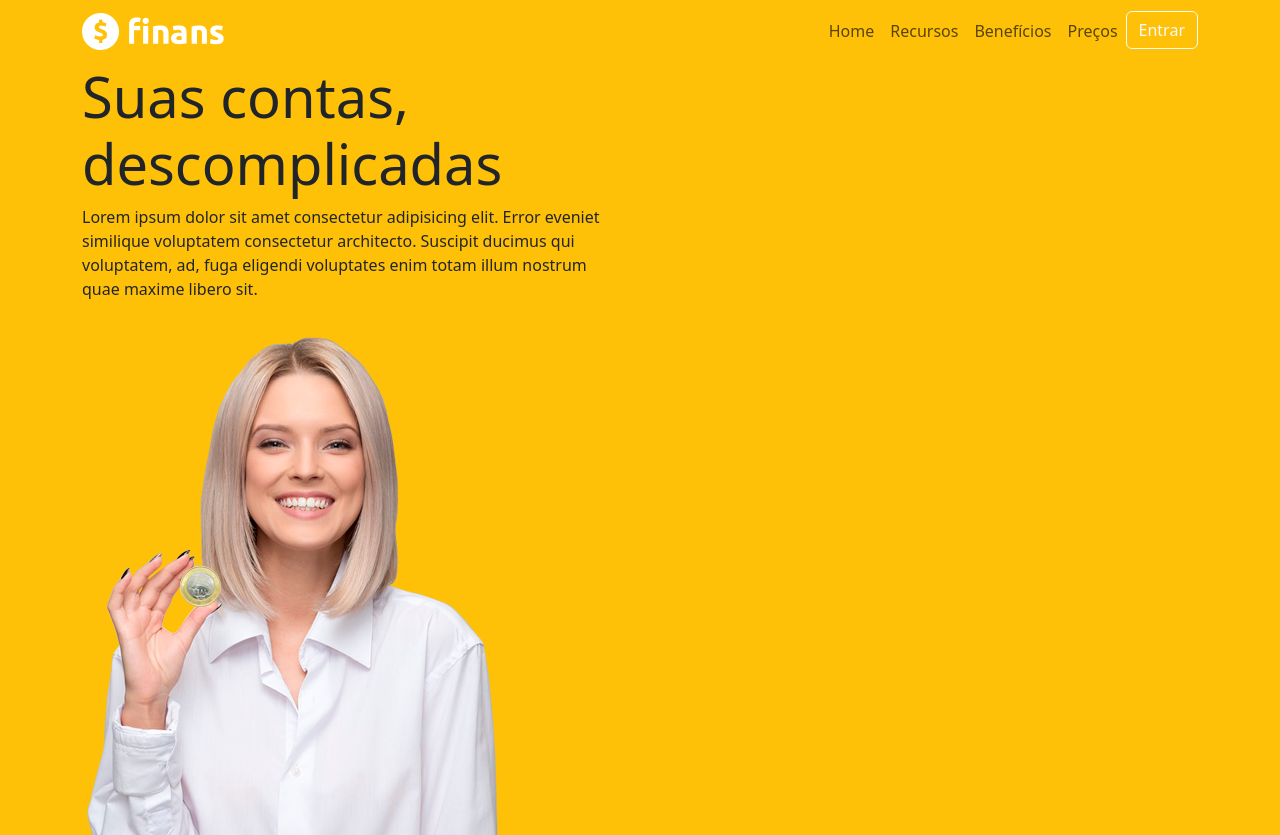
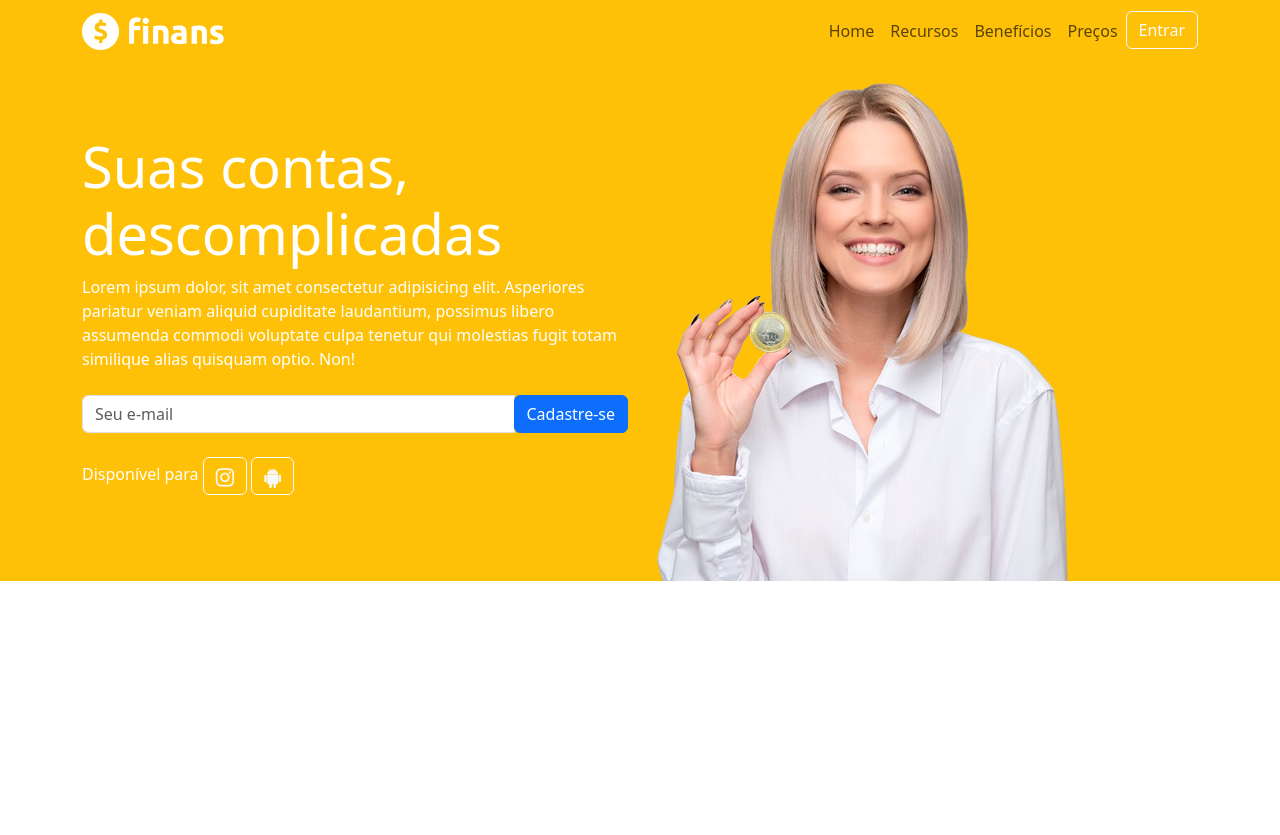
Before and after one commit to ViviBraga/SiteFinans, a plain HTML site: page index.html in a window 1280 px wide. After the commit the page ends 800 px from the top, so only its background shows below. Drawn offline with nearby package versions, Linux system fonts and the light colour scheme.

Commit message:
conteudo principal

```diff
--- a/index.html
+++ b/index.html
@@ -61,12 +61,33 @@
                 <div class="col-md-6 d-flex">
                     <div class="align-self-center">
                         <h1 class="display-4">Suas contas, descomplicadas</h1>
-                        <p>Lorem ipsum dolor sit amet consectetur adipisicing elit. Error eveniet similique voluptatem consectetur architecto. Suscipit ducimus qui voluptatem, ad, fuga eligendi voluptates enim totam illum nostrum quae maxime libero sit.</p>
+                        <p>Lorem ipsum dolor, sit amet consectetur adipisicing elit. Asperiores pariatur veniam aliquid cupiditate laudantium, possimus libero assumenda commodi voluptate culpa tenetur qui molestias fugit totam similique alias quisquam optio. Non!</p>
+
+                    <form class="mt-4 mb-4">
+                        <div class="input-group">
+                            <input type="text" placeholder="Seu e-mail" class="form-control">
+                            <div class="input-group-append">
+                                <button type="button" class="btn btn-primary">
+                                    Cadastre-se
+                                </button>
+                            </div>
+                        </div>
+                    </form>
+                    <p>Disponível para
+                        <a href="" class="btn btn-outline-light">
+                            <i class="fa fa-instagram fa-lg"></i>
+                        </a>
+                        <a href="" class="btn btn-outline-light">
+                            <i class="fa fa-android fa-lg"></i>
+                        </a>
+                    </p>
+
                     </div>
                 </div>
-            </div>
-            <div class="col-md-6">
-                <img src="imagens/capa-mulher.png" alt="">
+
+                <div class="col-md-6 d-none d-md-block">
+                    <img src="imagens/capa-mulher.png" alt="">
+                </div>
             </div>
         </div>
     </section>
--- a/style.css
+++ b/style.css
@@ -7,4 +7,5 @@
 
 #home {
     background: #ffc107;
+    color: white;
 }
```
